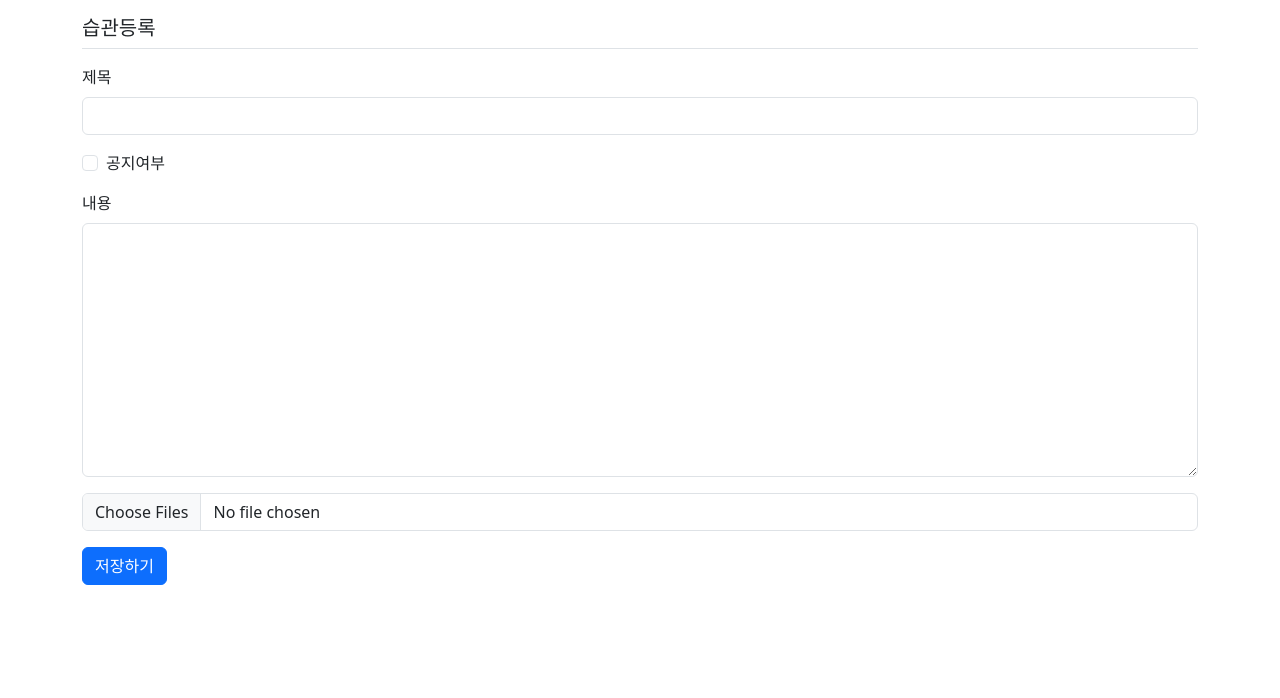
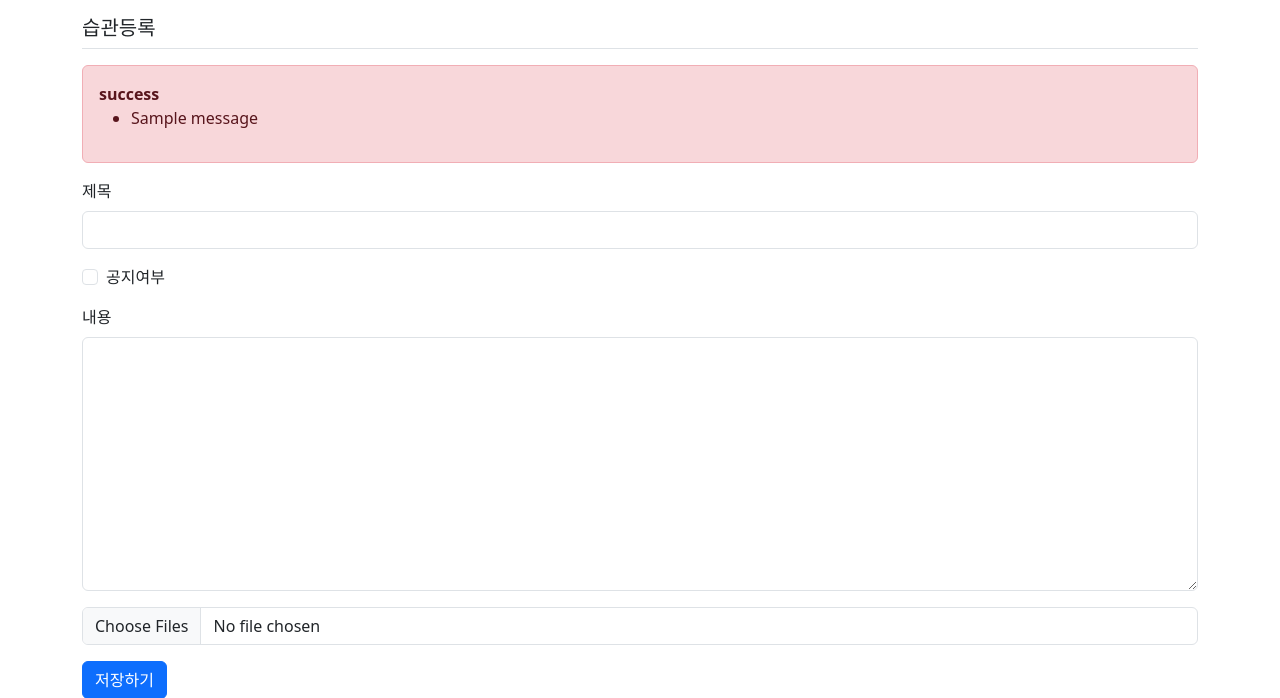
Before and after one commit to gkf9876/meter, a Django app: page /habit/create/ in a window 1280 px wide. Shown: the part 56-754 px from the top of the page. Run offline with Django 4.2, Linux system fonts and the light colour scheme; a user stored in the database is signed in; tables that the repository leaves empty hold one stand-in row (values such as "Sample post"); one stand-in notice (Sample message) is shown; some libraries are stand-ins or nearby versions.

Commit message:
첨부파일 용량제한 추가

```diff
--- a/config/settings/base.py
+++ b/config/settings/base.py
@@ -238,5 +238,5 @@ TINYMCE_DEFAULT_CONFIG = {
 MEDIA_URL = '/media/'
 MEDIA_ROOT = BASE_DIR / 'media'
 
-# 파일 업로드 제한 (10MB)
-FILE_UPLOAD_MAX_MEMORY_SIZE = 10485760
+# 파일 업로드 제한 (1MB)
+FILE_UPLOAD_MAX_MEMORY_SIZE = 1048576
--- a/habit/views.py
+++ b/habit/views.py
@@ -42,11 +42,16 @@ def create(request):
     if request.method == 'POST':
         form = HabitForm(request.POST)
         if form.is_valid():
+            files = request.FILES.getlist('file')
+            total_files_size = sum([file.size for file in files])
+            if total_files_size > settings.FILE_UPLOAD_MAX_MEMORY_SIZE:
+                messages.error(request, '첨부파일의 총용량이 %dMB를 초과할 수 없습니다.' % (settings.FILE_UPLOAD_MAX_MEMORY_SIZE/ 1024 / 1024))
+                context = {'form': form}
+                return render(request, 'habit/form.html', context)
             habit = form.save(commit=False)
             habit.author = request.user
             habit.create_date = timezone.now()
             habit.save()
-            files = request.FILES.getlist('file')
             for file in files:
                 file_instance = File()
                 file_instance.name = file.name
@@ -68,17 +73,25 @@ def modify(request, habit_id):
     if request.method == "POST":
         form = HabitForm(request.POST, instance=habit)
         if form.is_valid():
+            files = request.FILES.getlist('file')
+            delete_file_id_list = request.POST.getlist('delete_attached_file')
+            total_files_size = sum([file.size for file in files])
+            total_files_size += sum([file.file.size for file in habit.file.all() if str(file.id) not in delete_file_id_list])
+            print(habit.file.all())
+            print(delete_file_id_list)
+            if total_files_size > settings.FILE_UPLOAD_MAX_MEMORY_SIZE:
+                messages.error(request, '첨부파일의 총용량이 %dMB를 초과할 수 없습니다.' % (settings.FILE_UPLOAD_MAX_MEMORY_SIZE/ 1024 / 1024))
+                context = {'form': form}
+                return render(request, 'habit/form.html', context)
             habit = form.save(commit=False)
             habit.update_date = timezone.now()
             habit.save()
-            files = request.FILES.getlist('file')
             for file in files:
                 file_instance = File()
                 file_instance.name = file.name
                 file_instance.file = file
                 file_instance.save()
                 habit.file.add(file_instance)
-            delete_file_id_list = request.POST.getlist('delete_attached_file')
             for file_id in delete_file_id_list:
                 file = habit.file.get(pk=file_id)
                 habit.file.remove(file.id)
--- a/templates/habit/form.html
+++ b/templates/habit/form.html
@@ -4,6 +4,15 @@
 {% block content %}
 <div class="container">
     <h5 class="my-3 border-bottom pb-2">습관등록</h5>
+    <!-- message 표시 -->
+    {% if messages %}
+    <div class="alert alert-danger my-3" role="alert">
+        {% for message in messages %}
+            <strong>{{ message.tags }}</strong>
+            <ul><li>{{ message.message }}</li></ul>
+        {% endfor %}
+    </div>
+    {% endif %}
     <form method="post" enctype="multipart/form-data">
         {% csrf_token %}
         {% include "form_errors.html" %}
```
